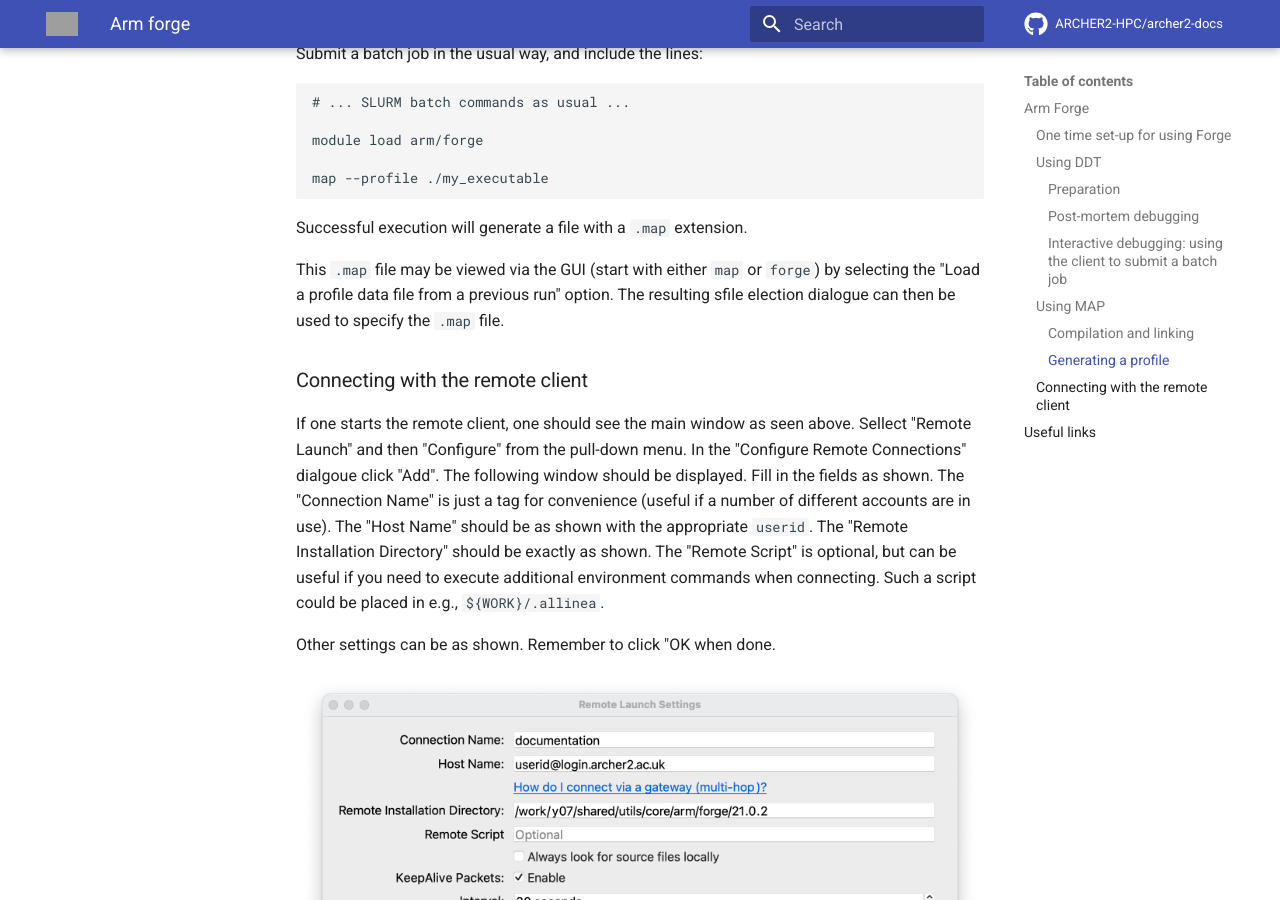
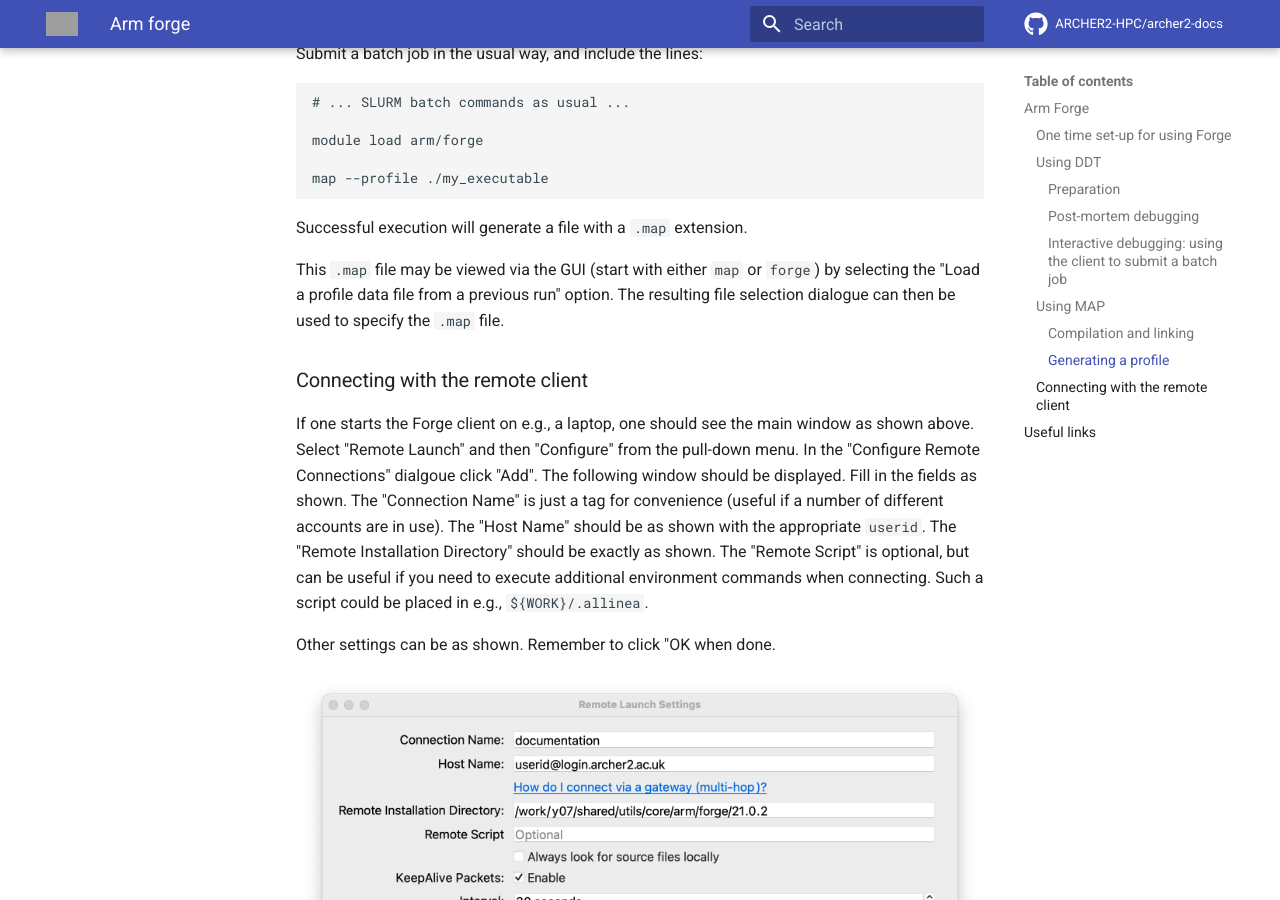
Before and after one commit to ARCHER2-HPC/archer2-docs, an MkDocs documentation site: the page built from docs/data-tools/arm-forge.md, in a window 1280 px wide and 900 px high, scrolled down 4383 px. Built offline with MkDocs 1.6.1 and Material for MkDocs 9.7.7, drawn with Linux system fonts in a browser that asks for light colours; comment, search, counter and statistics services are not loaded; some of the changed text lies outside the part shown; grey boxes are pictures that could not be loaded.

Commit message:
Correct some typos

```diff
--- a/docs/data-tools/arm-forge.md
+++ b/docs/data-tools/arm-forge.md
@@ -200,14 +201,14 @@
 This `.map` file may be viewed via the GUI (start with either `map` or
 `forge`) by selecting the
 "Load a profile data file from a previous run" option. The resulting
-sfile election dialogue can then be used to specify the `.map` file.
+file selection dialogue can then be used to specify the `.map` file.
 
 
 
 ### Connecting with the remote client
 
-If one starts the remote client, one should see the main window as
-seen above. Sellect "Remote Launch" and then "Configure" from the
+If one starts the Forge client on e.g., a laptop, one should see the main window as
+shown above. Select "Remote Launch" and then "Configure" from the
 pull-down menu. In the "Configure Remote Connections" dialgoue
 click "Add". The following window should be displayed. Fill
 in the fields as shown. The "Connection Name" is just a tag
```
Also changed, not shown: other parts of docs/data-tools/arm-forge.md (+3 -2 lines).
